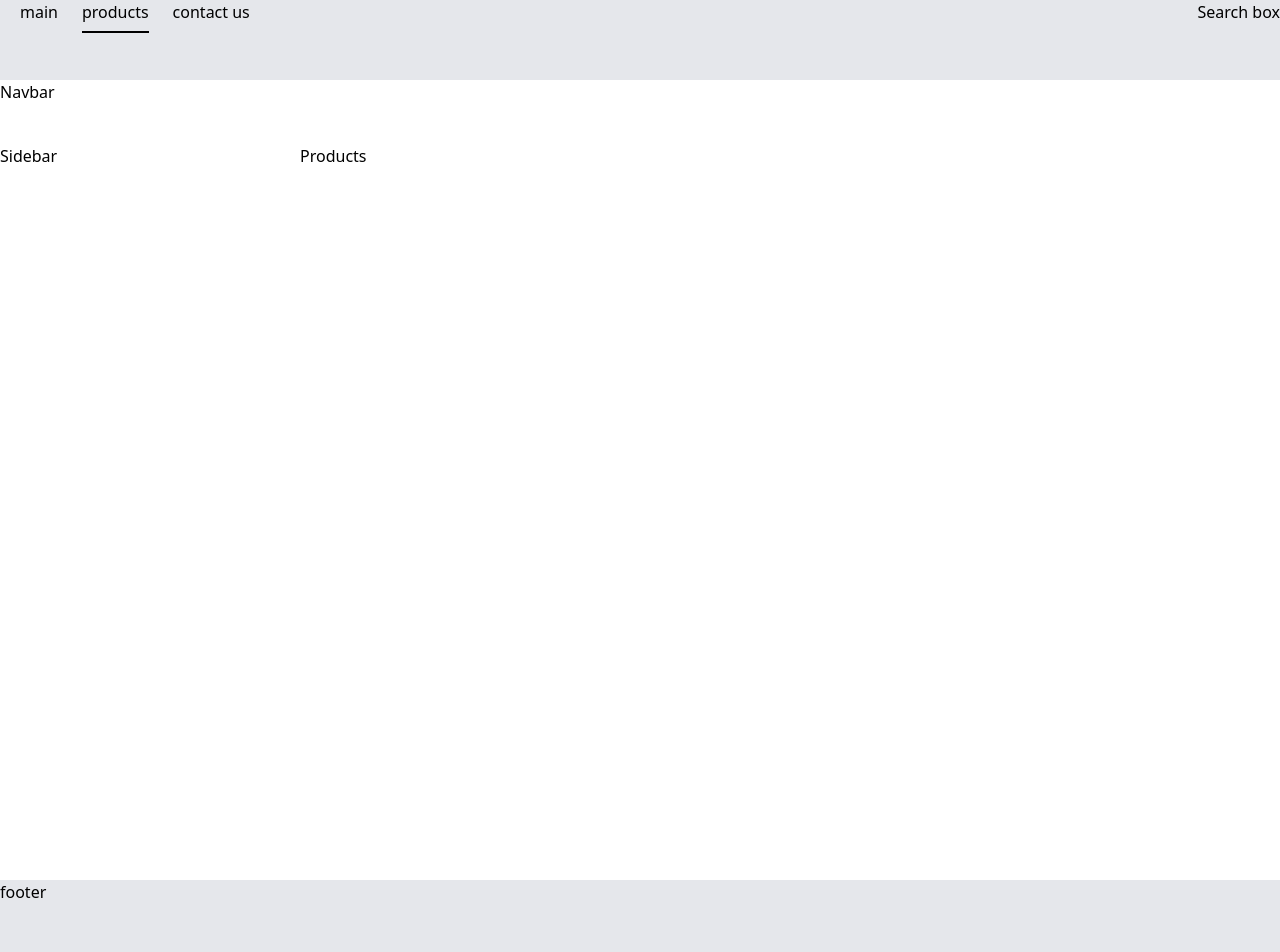
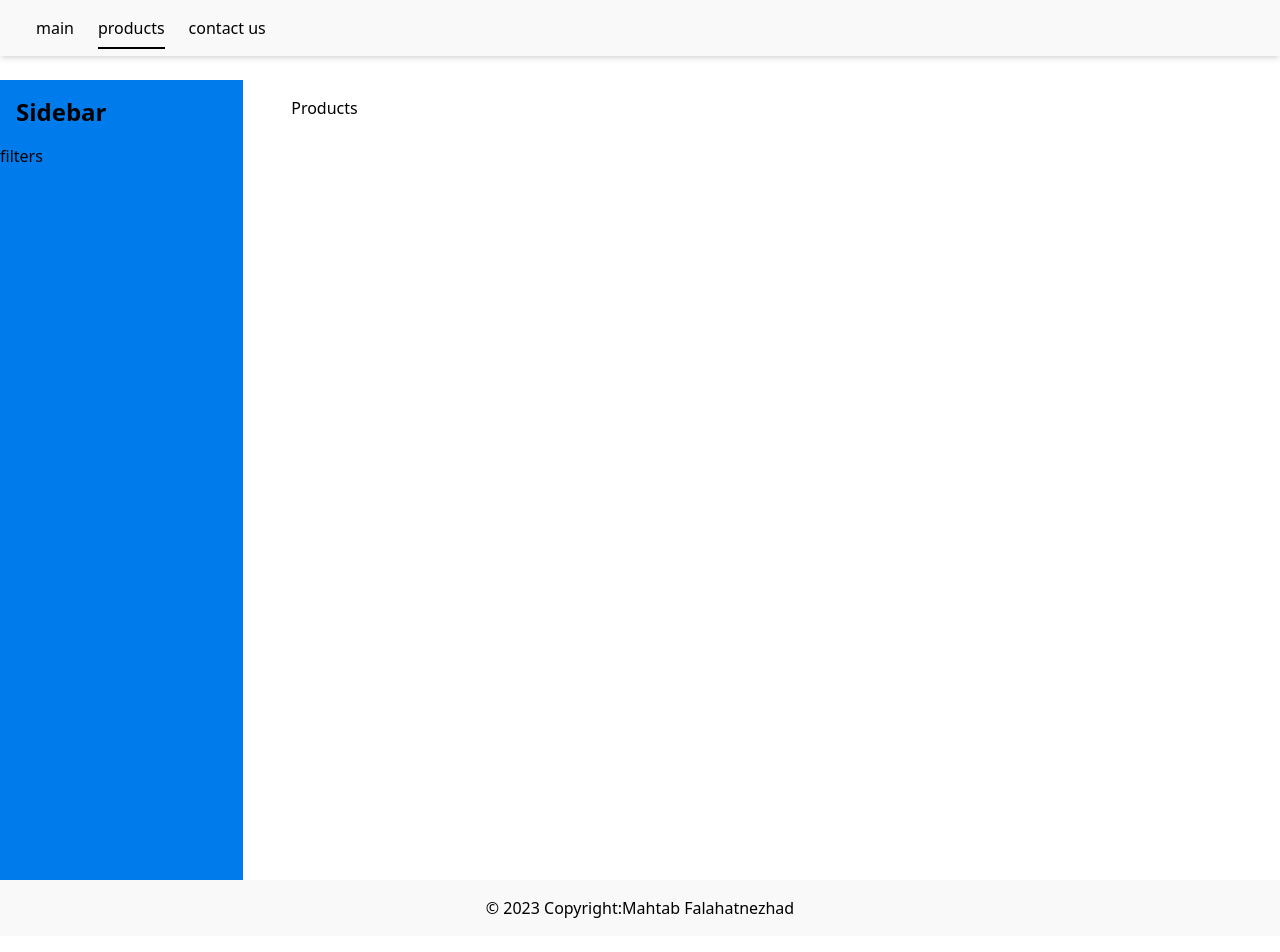
Before and after one commit to mahtabfalahat/responsive-store-web, a Next.js app: page /products in a window 1280 px wide. Shown: the top 952 px of the page. Built offline with nearby package versions, Linux system fonts and the light colour scheme.

Commit message:
edit components

```diff
--- a/src/app/_components/footer/footer.tsx
+++ b/src/app/_components/footer/footer.tsx
@@ -1,4 +1,12 @@
-import Image from "next/image";
 export const Footer: React.FC = () => {
-  return <footer className="dark:border-base-content dark:border-opacity-5 bg-gray  h-20dark:bg-base-200 h-20 w-">footer</footer>;
+  return (
+    <footer className="dark:border-base-content dark:border-opacity-5">
+      <div className="p-4 text-center text-neutral-700 dark:text-neutral-200 bg-white border-gray-200 dark:bg-gray-900 shadow-md">
+        © 2023 Copyright:
+        <a className="text-neutral-800 dark:text-neutral-400" href="https://www.linkedin.com/in/mahtabfalahatnezhad/">
+          Mahtab Falahatnezhad
+        </a>
+      </div>
+    </footer>
+  );
 };
--- a/src/app/_components/header/header.tsx
+++ b/src/app/_components/header/header.tsx
@@ -1,10 +1,9 @@
 import { TopNavigation } from "./top-navigation";
 export const Header: React.FC = () => {
   return (
-    <header className=" dark:border-base-content dark:border-opacity-5 bg-gray">
-      <div className="container flex items-center justify-between ml-auto">
+    <header className="dark:border-base-content dark:border-opacity-5">
+      <div className="p-4 text-center text-neutral-700 dark:text-neutral-200 bg-white border-gray-200 dark:bg-gray-900 shadow-md">
         <TopNavigation />
-        <div className="">Search box</div>
       </div>
     </header>
   );
--- a/src/app/_components/header/top-navigation.tsx
+++ b/src/app/_components/header/top-navigation.tsx
@@ -13,6 +13,7 @@ export const TopNavigation: React.FC = () => {
   const pathname = usePathname();
 
   return (
+    <nav>
       <ul className="flex gap-x-6 ml-5">
         {menuItems.map((item) => {
           const isActive = pathname === item.href;
@@ -25,5 +26,6 @@ export const TopNavigation: React.FC = () => {
           );
         })}
       </ul>
+    </nav>
   );
 };
--- a/src/app/_components/sidebar/sidebar.tsx
+++ b/src/app/_components/sidebar/sidebar.tsx
@@ -1,14 +1,16 @@
 import React from "react";
+type FilterSidebarProps = {
+  isOpen: boolean;
+  onClose: () => void;
+};
 
-interface SidebarProps {
-  isOpen: boolean;
-}
-
-export const Sidebar: React.FC<SidebarProps> = ({ isOpen }) => {
+const FilterSidebar: React.FC<FilterSidebarProps> = ({ isOpen, onClose }) => {
   return (
-    <div className={`fixed top-0 left-0 h-full bg-gray-100 w-64 transform transition-transform duration-300 ${isOpen ? "translate-x-0" : "-translate-x-full"}`}>
-      <button className="absolute top-4 right-4 text-gray-600">Close</button>
-      {/* Sidebar content */}
-    </div>
+    <aside className={`fixed bg-gray  inset-y-0 left-0 w-64 md:w-300 bg-gray-800 text-black transition-all duration-300 transform ${isOpen ? "translate-x-0" : "-translate-x-full"} md:relative md:bg-accent md:text-black md:transition-none`}>
+      <div className="flex items-center justify-between p-4">
+        <div className="text-2xl font-bold">Sidebar</div>
+      </div>
+      filters
+    </aside>
   );
 };
--- a/src/app/products/page.tsx
+++ b/src/app/products/page.tsx
@@ -3,7 +3,7 @@ import ProductsLayout from "./productsLayout";
 export default async function Products() {
   return (
     <ProductsLayout>
-      <div>Products</div>
+      <h1>Products</h1>
     </ProductsLayout>
   );
 }
--- a/src/app/products/productsLayout.tsx
+++ b/src/app/products/productsLayout.tsx
@@ -1,12 +1,44 @@
-import React, { PropsWithChildren } from "react";
-export default function ProductsLayout({ children }: { children: React.ReactNode }) {
+"use client";
+import { useState } from "react";
+
+type FilterSidebarProps = {
+  isOpen: boolean;
+  onClose: () => void;
+};
+
+const FilterSidebar: React.FC<FilterSidebarProps> = ({ isOpen, onClose }) => {
   return (
-    <div className="grid min-h-screen grid-rows-header bg-zinc-100">
-      <div>Navbar</div>
-      <div className="grid md:grid-cols-sidebar">
-        <div>Sidebar</div>
-        {children}
+    <aside className={` flex-[2] bg-primary flex-col fixed   inset-y-0 left-0 w-64 md:w-300 bg-gray-800 text-black transition-all duration-300 transform ${isOpen ? "translate-x-0" : "-translate-x-full"} md:relative md:bg-accent md:text-black md:transition-none`}>
+      <div className="flex items-center justify-between p-4">
+        <div className="text-2xl font-bold">Sidebar</div>
       </div>
+      filters
+    </aside>
+  );
+};
+
+type ProductsLayoutProps = {
+  children: React.ReactNode;
+};
+
+const ProductsLayout: React.FC<ProductsLayoutProps> = ({ children }) => {
+  const [isSidebarOpen, setIsSidebarOpen] = useState(false);
+
+  const toggleSidebar = () => {
+    setIsSidebarOpen(!isSidebarOpen);
+  };
+
+  return (
+    <div className="flex gap-8 min-h-screen">
+      <aside className="flex-[2] bg-primary flex-col ">
+        <div className="flex items-center justify-between p-4">
+          <div className="text-2xl font-bold">Sidebar</div>
+        </div>
+        filters
+      </aside>
+      <div className="bg-gray-100 flex-[8] p-4 rounded min-h-[300px]">{children}</div>
     </div>
   );
-}
+};
+
+export default ProductsLayout;
--- a/tailwind.config.ts
+++ b/tailwind.config.ts
@@ -70,12 +70,7 @@ const config: Config = {
         center: true
     } ,
     extend: {
-      gridTemplateColumns: {
-        sidebar: "300px auto",
-      },
-      gridTemplateRows: {
-        header: "64px auto",
-      },
+
     },
   },
   darkMode: "class",
```
Lines whose indentation alone changed are shown as unchanged.
